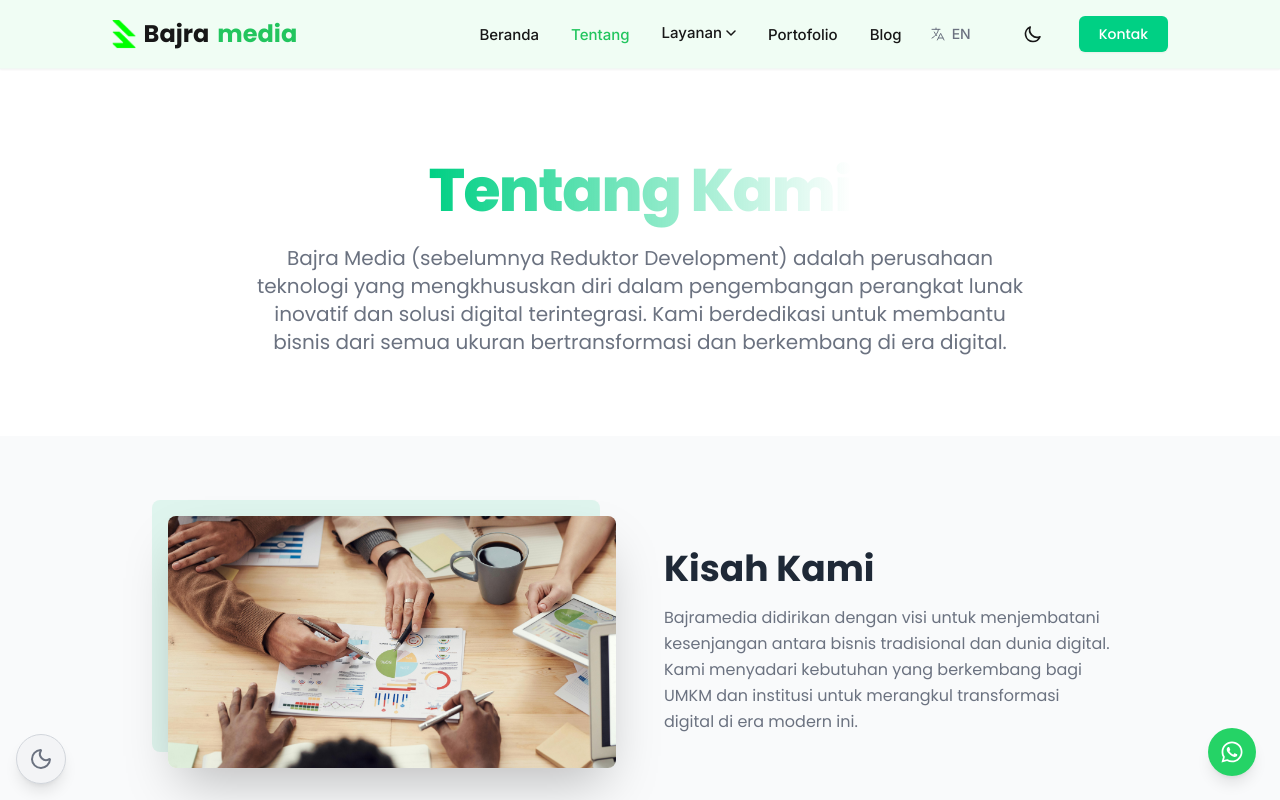
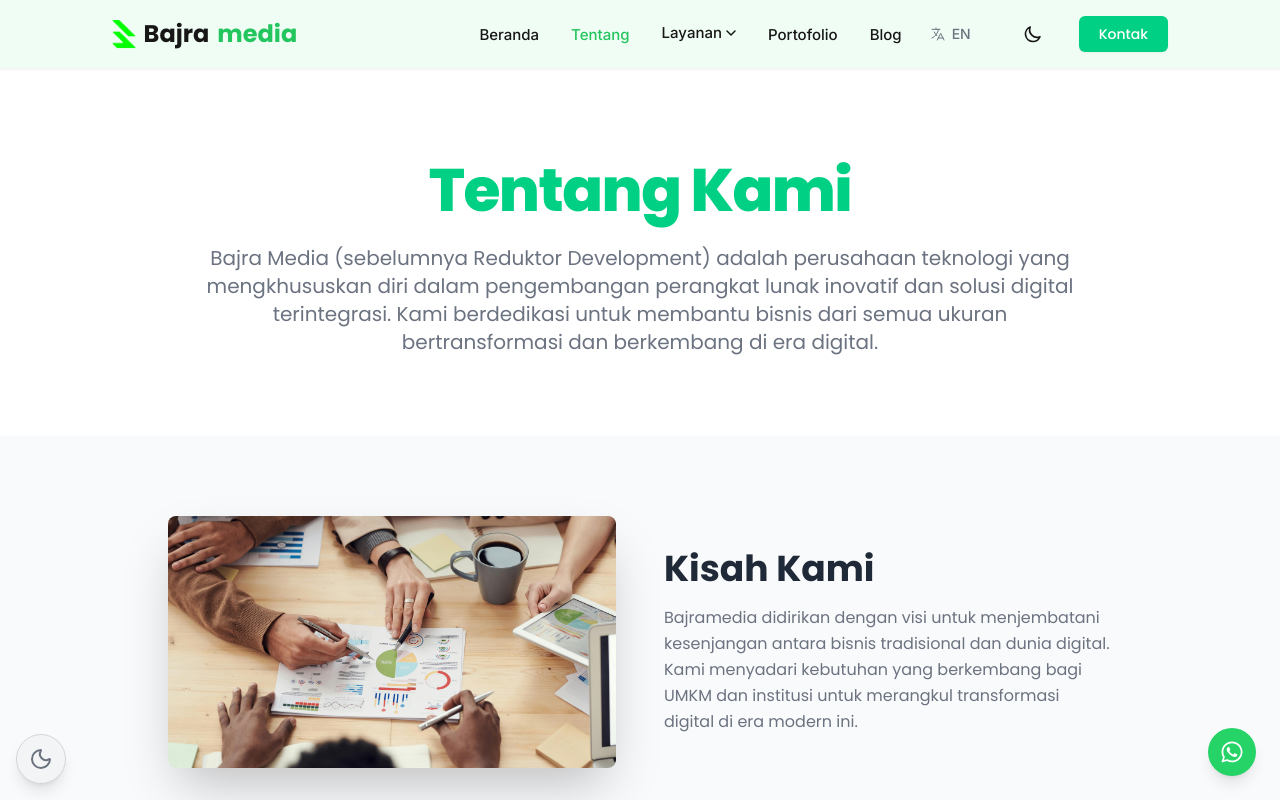
Before and after one commit to bajramedia/Company-Profile, a Next.js app: page /about in a window 1280 px wide. Shown: the top 800 px of the page. Built offline with nearby package versions, Linux system fonts and the light colour scheme; no server answers.

Commit message:
fix aos di home page

```diff
--- a/src/app/about/page.tsx
+++ b/src/app/about/page.tsx
@@ -161,11 +161,11 @@ export default function AboutPage() {
           <div className="container mx-auto max-w-7xl">
             <div className="w-[95%] mx-auto px-4 sm:px-6 md:px-8 text-center">
               <Heading variant="h1" className="mb-6 text-4xl md:text-6xl font-extrabold tracking-tight">
-                <span className="bg-gradient-to-r from-primary to-accent bg-clip-text text-transparent">
+                <span className="text-primary">
                   {currentContent('hero').title}
                 </span>
               </Heading>
-              <Text className="text-lg md:text-xl max-w-3xl mx-auto text-gray-600 dark:text-gray-400">
+              <Text className="text-lg md:text-xl max-w-4xl mx-auto text-gray-600 dark:text-gray-400">
                 {currentContent('hero').content}
               </Text>
             </div>
@@ -178,8 +178,7 @@ export default function AboutPage() {
             <div className="w-[95%] mx-auto px-4 sm:px-6 md:px-8" data-aos="fade-up">
               <div className="grid md:grid-cols-2 gap-12 items-center max-w-6xl mx-auto">
                 <div className='relative'>
-                   <div className="absolute -top-4 -left-4 w-full h-full bg-primary/10 rounded-lg transform rotate-[-3deg]"></div>
-                   <Image
+                  <Image
                     src="/images/team-meeting.jpg"
                     alt="Our Story"
                     width={600}
```
